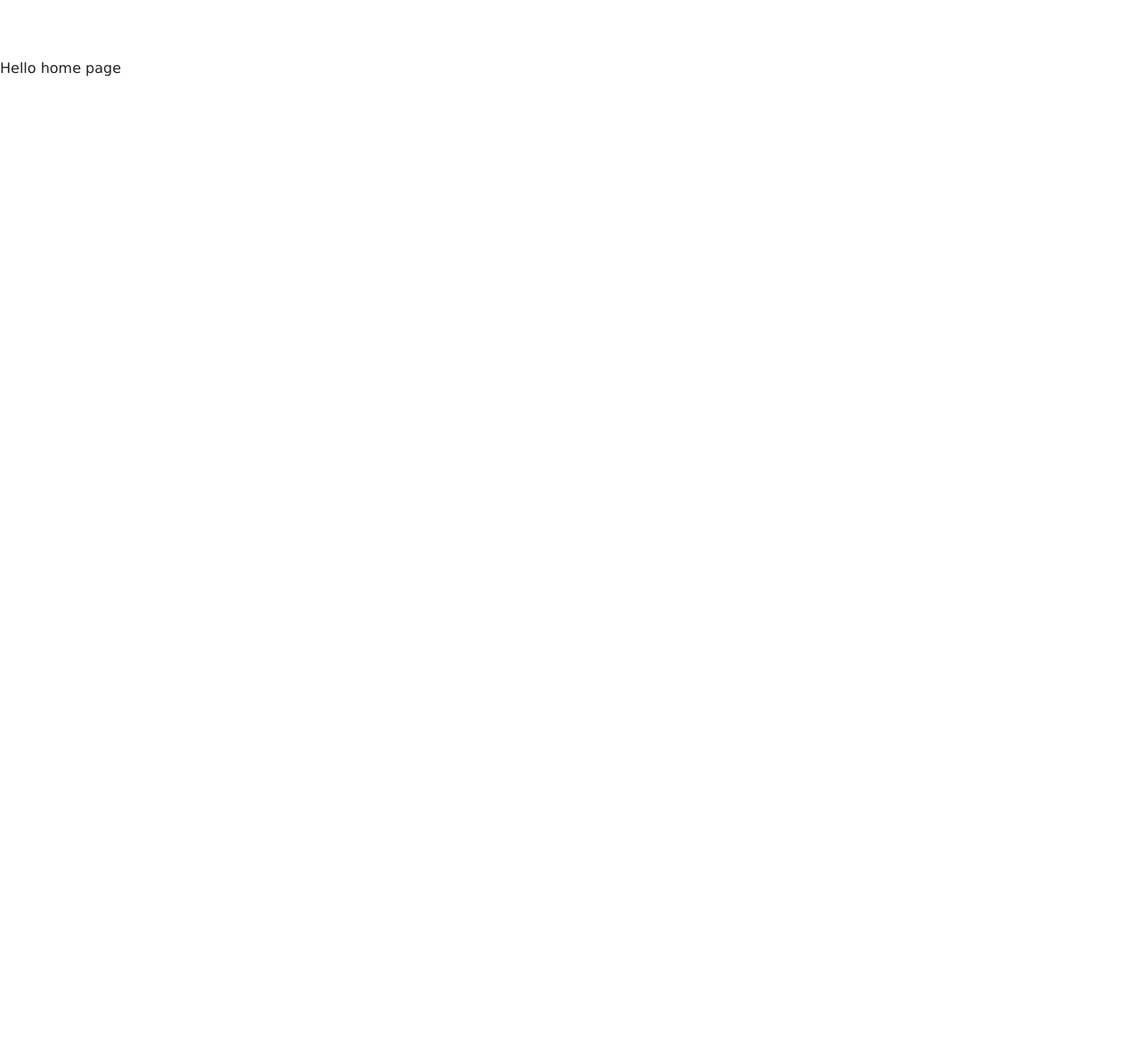
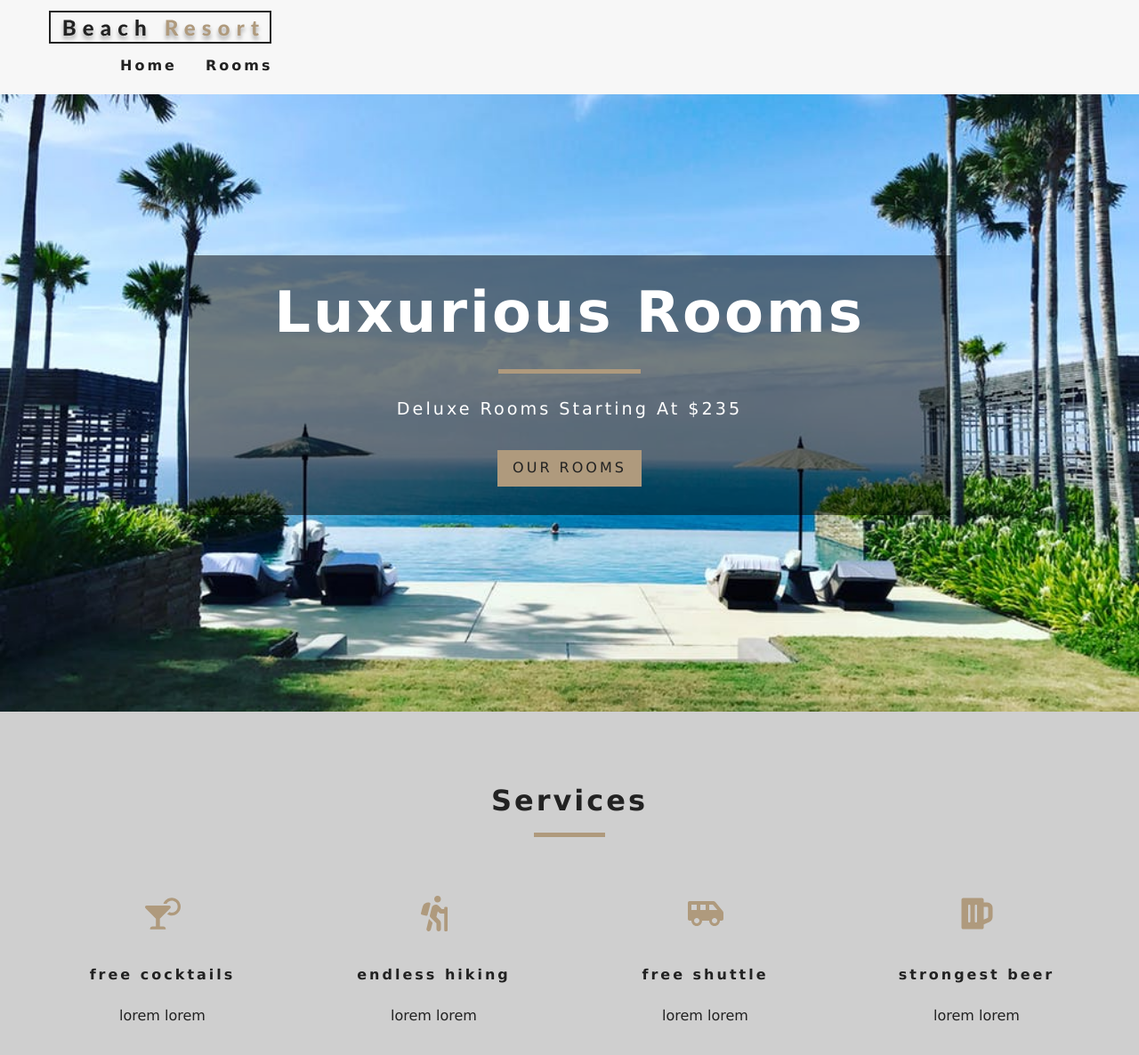
Before and after one commit to ogulcankarayel5/react-hotelapp, a React (Create React App) app: page / in a window 1280 px wide. Shown: the top 1186 px of the page at 89% size. Before the commit the page ends 800 px from the top, so only its background shows below. Built offline with nearby package versions, Linux system fonts and the light colour scheme.

Commit message:
services eklendi

```diff
--- a/package.json
+++ b/package.json
@@ -32,5 +32,8 @@
       "last 1 firefox version",
       "last 1 safari version"
     ]
+  },
+  "devDependencies": {
+    "@types/react": "^16.9.17"
   }
 }
--- a/src/App.css
+++ b/src/App.css
@@ -142,7 +142,7 @@
   .nav-center {
     max-width: 1170px;
     margin: 0 auto;
-    display: flex;
+
   }
   .nav-links {
     height: auto;
--- a/src/App.js
+++ b/src/App.js
@@ -7,12 +7,18 @@
 import Error from "./pages/Error";
 
 import { Route, Switch } from "react-router-dom";
+
+import Navbar from './components/Navbar';
 function App() {
   return (
     <>
-      <Route exact path="/" component={Home} />
-      <Route path="/rooms/" component={Rooms} />
-      <Route path="/single-room" component={SingleRoom} />
+     <Navbar/>
+      <Switch>
+        <Route exact path="/" component={Home} />
+        <Route exact path="/rooms/" component={Rooms} />
+        <Route exact path="/rooms/:slug" component={SingleRoom} />
+        <Route component={Error}/>
+      </Switch>
     </>
   );
 }
--- /dev/null
+++ b/src/components/Banner.js
@@ -0,0 +1,14 @@
+import React from 'react'
+
+function Banner({children,title,subtitle}) {
+    return (
+        <div className="banner">
+            <h1>{title}</h1>
+            <div></div>
+            <p>{subtitle}</p>
+            {children}
+        </div>
+    )
+}
+
+export default Banner
--- /dev/null
+++ b/src/components/Hero.js
@@ -0,0 +1,9 @@
+import React from "react";
+
+export default function Hero({ children, hero }) {
+  return <header className={hero}>{children}</header>;
+}
+
+Hero.defaultProps= {
+    hero:'defaultHero'
+};
--- /dev/null
+++ b/src/components/Navbar.js
@@ -0,0 +1,38 @@
+import React, { Component } from "react";
+import logo from "../images/logo.svg";
+import { FaAlignRight } from "react-icons/fa";
+import { Link } from "react-router-dom";
+
+class Navbar extends Component {
+  state = { isOpen: false };
+
+  handleToogle = () => {
+    this.setState({ isOpen: !this.state.isOpen });
+  };
+  render() {
+    return (
+      <nav className="navbar">
+        <div className="nav-center">
+          <div className="nav-header">
+            <Link to="/">
+              <img src={logo} alt="Beach Resort" />
+            </Link>
+            <button type="button" className="nav-btn" onClick={this.handleToogle}>
+              <FaAlignRight className="nav-icon" />
+            </button>
+          </div>
+          <ul className={this.state.isOpen ? "nav-links show-nav":"nav-links"}>
+            <li>
+              <Link to="/">Home</Link>
+            </li>
+            <li>
+              <Link to="/rooms">Rooms</Link>
+            </li>
+          </ul>
+        </div>
+      </nav>
+    );
+  }
+}
+
+export default Navbar;
--- /dev/null
+++ b/src/components/Services.js
@@ -0,0 +1,48 @@
+import React, { Component } from "react";
+import Title from "./Title";
+import { FaCocktail, FaHiking, FaShuttleVan, FaBeer } from "react-icons/fa";
+
+export default class Services extends Component {
+  state = {
+    services: [
+      {
+        icon: <FaCocktail />,
+        title: "free cocktails",
+        info: "lorem lorem"
+      },
+      {
+        icon: <FaHiking />,
+        title: "endless hiking",
+        info: "lorem lorem"
+      },
+      {
+        icon: <FaShuttleVan />,
+        title: "free shuttle",
+        info: "lorem lorem"
+      },
+      {
+        icon: <FaBeer />,
+        title: "strongest beer",
+        info: "lorem lorem"
+      }
+    ]
+  };
+  render() {
+    return (
+      <section className="services">
+        <Title title="Services" />
+        <div className="services-center">
+          {this.state.services.map((item, index) => {
+            return (
+              <article key={index} className="service">
+                <span>{item.icon}</span>
+                <h6>{item.title}</h6>
+                <p>{item.info}</p>
+              </article>
+            );
+          })}
+        </div>
+      </section>
+    );
+  }
+}
--- /dev/null
+++ b/src/components/Title.js
@@ -0,0 +1,12 @@
+import React from 'react'
+
+function Title({title}) {
+    return (
+        <div className="section-title">
+            <h4>{title}</h4>
+            <div></div>
+        </div>
+    )
+}
+
+export default Title
--- a/src/pages/Error.js
+++ b/src/pages/Error.js
@@ -1,9 +1,15 @@
 import React from 'react'
-
+import Hero from '../components/Hero';
+import Banner from '../components/Banner';
+import {Link} from 'react-router-dom';
 export default function Error() {
     return (
-        <div>
-            error
-        </div>
+       <Hero>
+           <Banner title="404" subtitle="page not found">
+                <Link to="/" className="btn-primary">
+                    Return Home
+                </Link>
+           </Banner>
+       </Hero>
     )
 }
--- a/src/pages/Home.js
+++ b/src/pages/Home.js
@@ -1,7 +1,22 @@
-import React from 'react';
-
-export default function Home(){
-    return (
-        <div>Hello home page</div>
-    );
+import React from "react";
+import Hero from "../components/Hero";
+import Banner from "../components/Banner";
+import { Link } from "react-router-dom";
+import Services from "../components/Services";
+export default function Home() {
+  return (
+    <React.Fragment>
+      <Hero>
+        <Banner
+          title="luxurious rooms"
+          subtitle="deluxe rooms starting at $235"
+        >
+          <Link to="/rooms" className="btn-primary">
+            Our Rooms
+          </Link>
+        </Banner>
+      </Hero>
+      <Services/>
+    </React.Fragment>
+  );
 }
--- a/src/pages/Rooms.js
+++ b/src/pages/Rooms.js
@@ -1,10 +1,14 @@
 import React from 'react'
-
+import Hero from '../components/Hero';
+import Banner from '../components/Banner';
+import {Link} from 'react-router-dom';
  const Rooms = () => {
     return (
-        <div>
-            hello rooms
-        </div>
+       <Hero hero="roomsHero">
+          <Banner title="Rooms">
+             <Link to="/" className="btn-primary">Return Home</Link>
+          </Banner>
+       </Hero>
     )
 }
 
```
